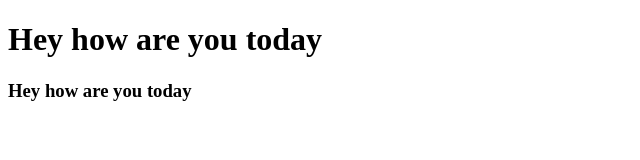
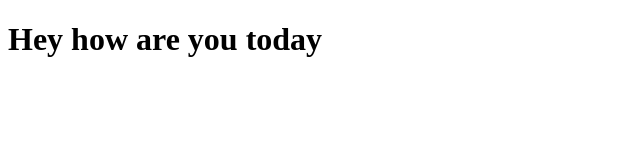
Before and after one commit to sunilchatti/FRONTEND_CLASS, a plain HTML site: page Day3/index.html in a window 1280 px wide. Shown: the whole page, without its empty margins (0-640 px from the left). Drawn offline with Linux system fonts and the light colour scheme.

Commit message:
Update index.html

```diff
--- a/Day3/index.html
+++ b/Day3/index.html
@@ -7,6 +7,6 @@
 </head>
 <body>
     <h1>Hey how are you today</h1>
-    <h3>Hey how are you today</h3>
+
 </body>
 </html>
```
